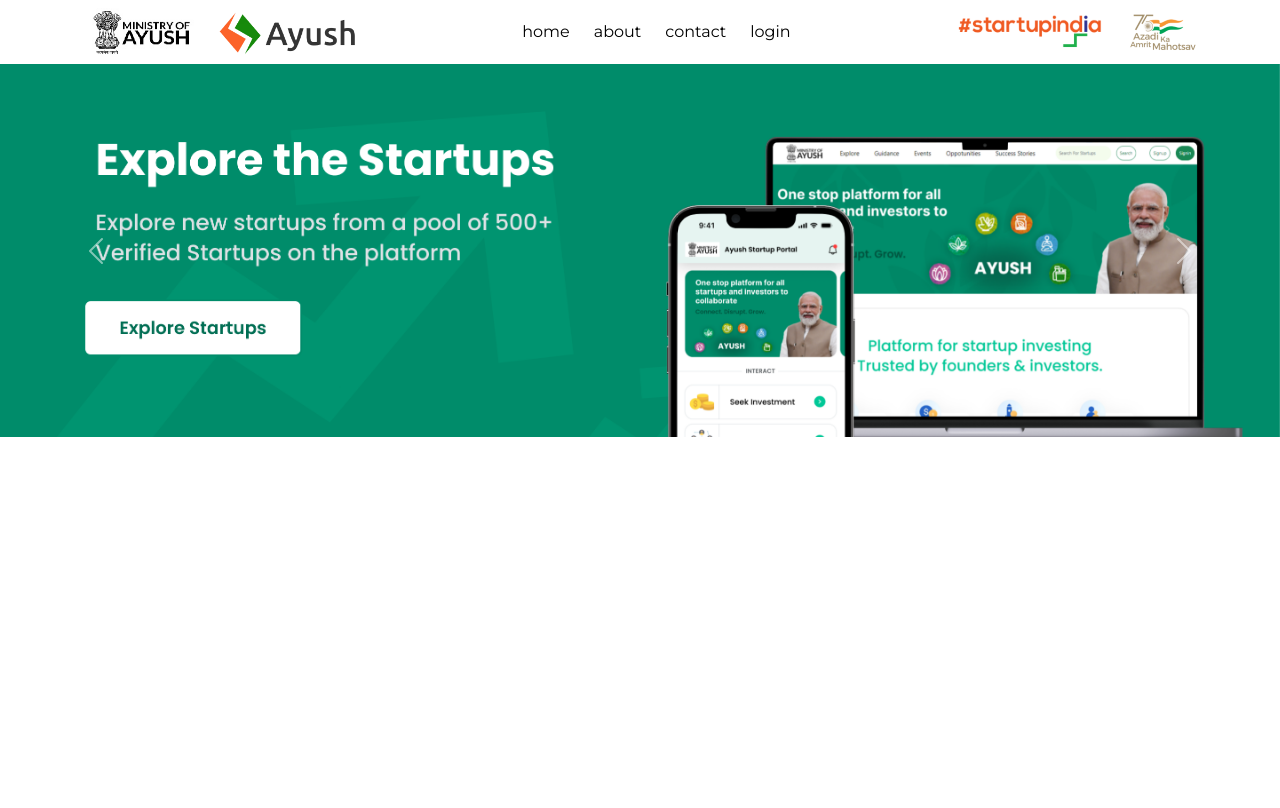
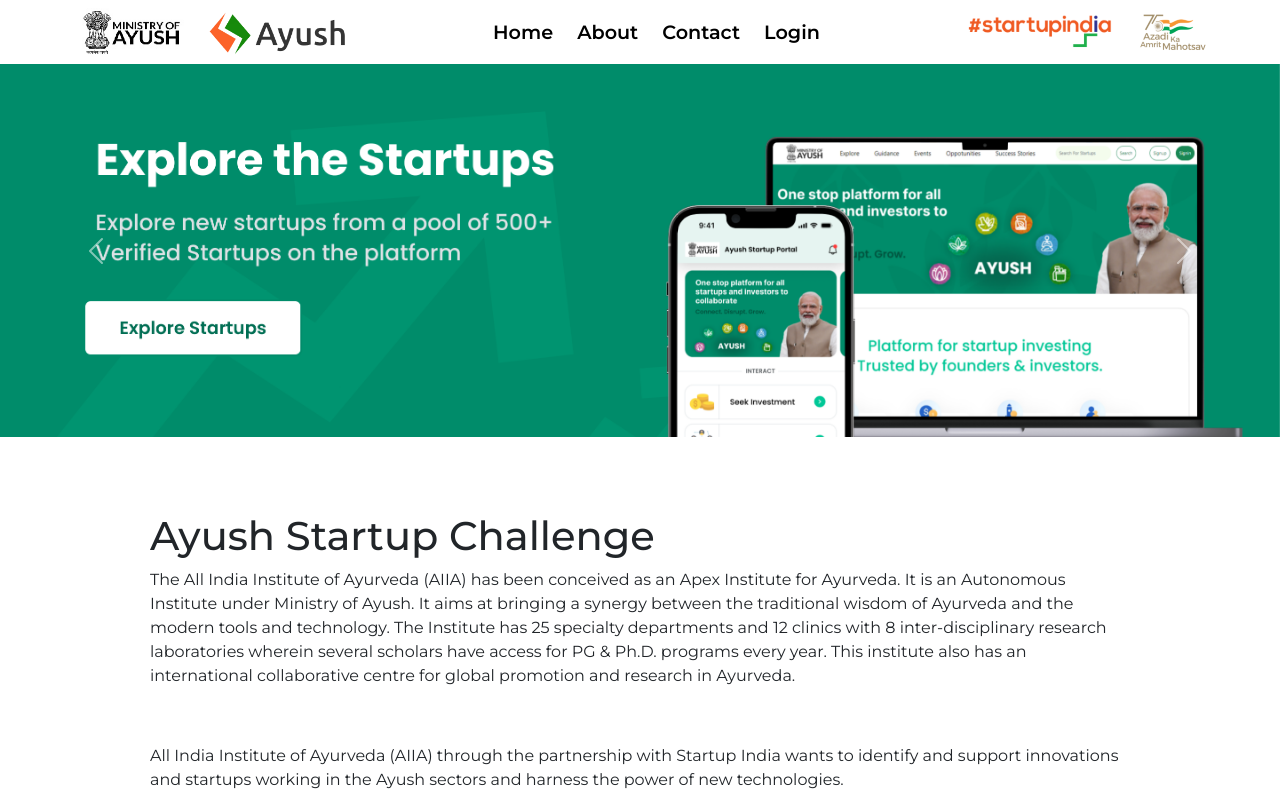
Before and after one commit to sanjithsmurthy/ayush-startup-portal, a Django app: page / in a window 1280 px wide; the page is wider, and only the part inside the window is pictured. Before the commit the page ends 437 px from the top of that part, so only its background shows below. Run offline with Django 5.2, Linux system fonts and the light colour scheme.

Commit message:
style: Update header styles, add Ministry of AYUSH logo, and improve link styling

```diff
--- a/startup-ayush-portal/project/app/static/app/styles.css
+++ b/startup-ayush-portal/project/app/static/app/styles.css
@@ -57,8 +57,9 @@ body {
 }
 .links>a {
     color: black;
-    text-decoration: none;
-    text-decoration: dotted;
+    font-size: 1.2rem;
+    text-decoration:dashed;
+    font-weight:550;
 }
 .logos {
     display: flex;
@@ -66,6 +67,12 @@ body {
     align-items: center;
     gap: 1.5rem;
 }
+
+.introduction {
+    margin: 1.563rem 3.125rem 0 3.125rem;
+    padding: 3.125rem 6.25rem 0 6.25rem;
+}
+
 /* #follow-section {
     width: 5.875rem;
     height: 1.5rem;
--- a/startup-ayush-portal/project/app/templates/app/index.html
+++ b/startup-ayush-portal/project/app/templates/app/index.html
@@ -48,10 +48,10 @@
                     <img src="{% static 'app/ayush.png' %}" id="image-size-2" alt="Indian Ministry Of Industry and Commerece">
                 </div>
                 <div class="links">
-                        <a href="#home">home</a>
-                        <a href="#about">about</a>
-                        <a href="#contact">contact</a>
-                        <a href="#login">login</a>
+                        <a href="#home">Home</a>
+                        <a href="#about">About</a>
+                        <a href="#contact">Contact</a>
+                        <a href="#login">Login</a>
                 </div>
                 <div class="logos">
                     {% load static %}
@@ -98,6 +98,21 @@
         </div>
     </div>
     <!--Content-->
+    <div class="introduction">
+        <h1>Ayush Startup Challenge</h1>
+        <p>
+            The All India Institute of Ayurveda (AIIA) has been conceived as an Apex Institute for Ayurveda. It is
+            an Autonomous Institute under Ministry of Ayush. It aims at bringing a synergy between the traditional
+            wisdom of Ayurveda and the modern tools and technology. The Institute has 25 specialty departments and
+            12 clinics with 8 inter-disciplinary research laboratories wherein several scholars have access for PG &
+            Ph.D. programs every year. This institute also has an international collaborative centre for global
+            promotion and research in Ayurveda.
+        </p>
+        <p><br></p>
+        <p>All India Institute of Ayurveda (AIIA) through the partnership with Startup India wants to identify and
+            support innovations and startups working in the Ayush sectors and harness the power of new technologies.
+        </p>
+    </div>
 
 </body>
 </html>
```
